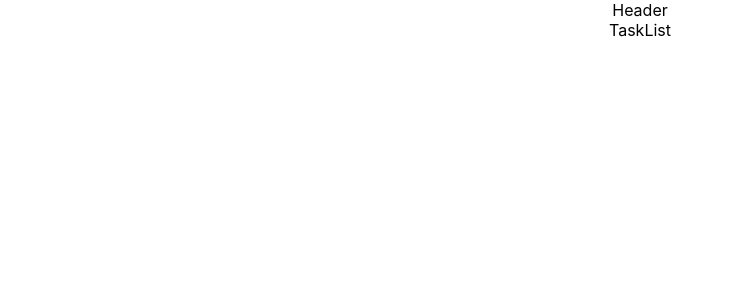
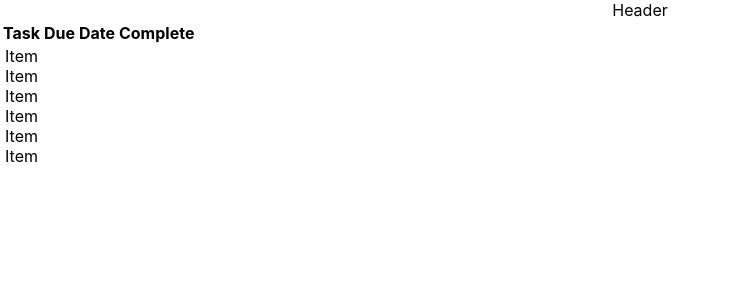
Before and after one commit to flugelg/tasker, a React (Create React App) app: page / in a window 1280 px wide. Shown: the top 300 px of the page, without its empty margins (0-731 px from the left). Built offline with nearby package versions, Linux system fonts and the light colour scheme; data requests are answered from the project's data file; the HTML template or start-up script is replaced by a standard one.

Commit message:
add table for todo items

```diff
--- a/src/components/TaskList.js
+++ b/src/components/TaskList.js
@@ -1,16 +1,35 @@
 import React, {useEffect, useState} from 'react';
+import TaskItem from './TaskItem';
 
 const TaskList = () => {
+  const[todoList, setTodoList] = useState([]);
 
   useEffect(() =>{
     fetch('http://localhost:3000/list')
       .then(res => res.json())
-      .then(data => console.log(data))
+      .then(data => setTodoList(data))
   }, []);
+
+  const displayTodo = todoList.map((todo) =>{
+    return <TaskItem key={todo.id} todo={todo}/>
+  })
 
 
   return (
-    <div>TaskList</div>
+    <table className="task-table">
+      <thead>
+        <tr>
+          <th scope="col">Task</th>
+          <th scope="col">Due Date</th>
+          <th scope="col">Complete</th>
+        </tr>
+      </thead>
+      <tbody>
+        {
+          displayTodo
+        }
+      </tbody>
+    </table>
   )
 }
 
```
